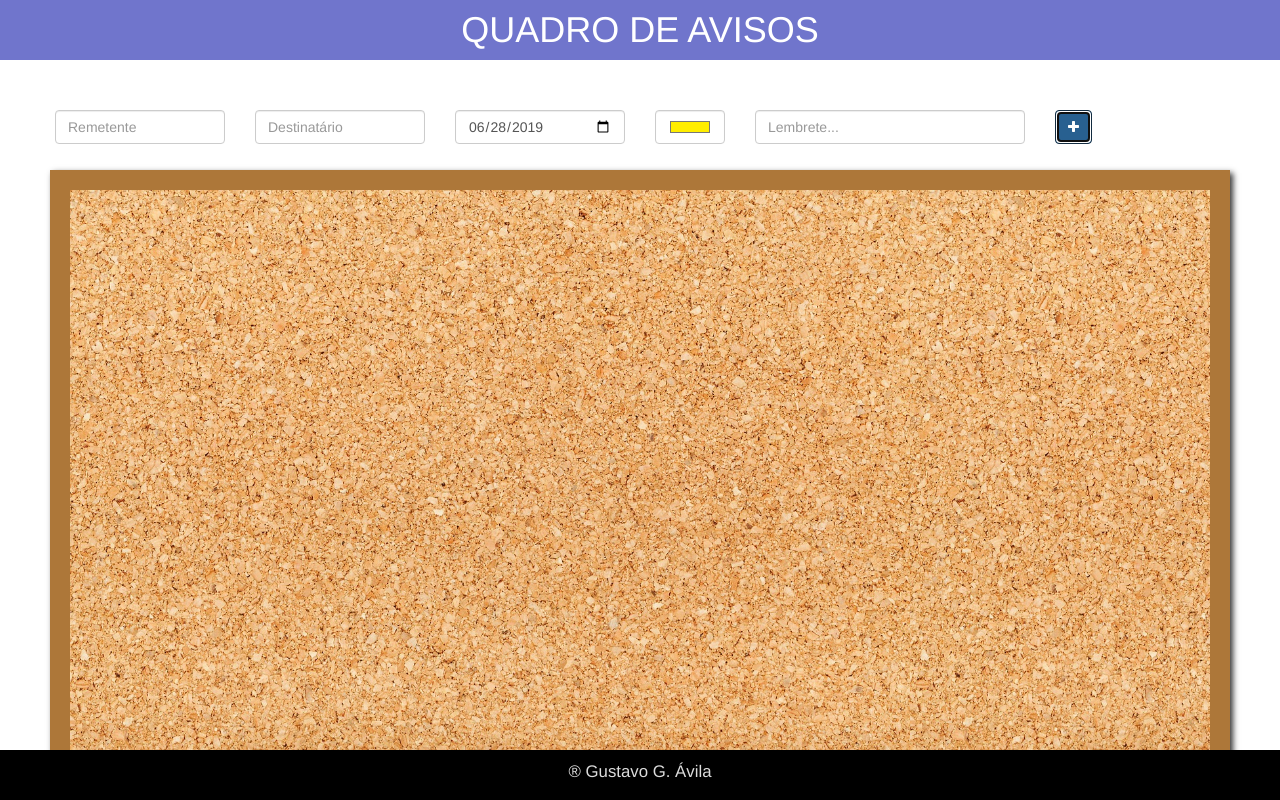
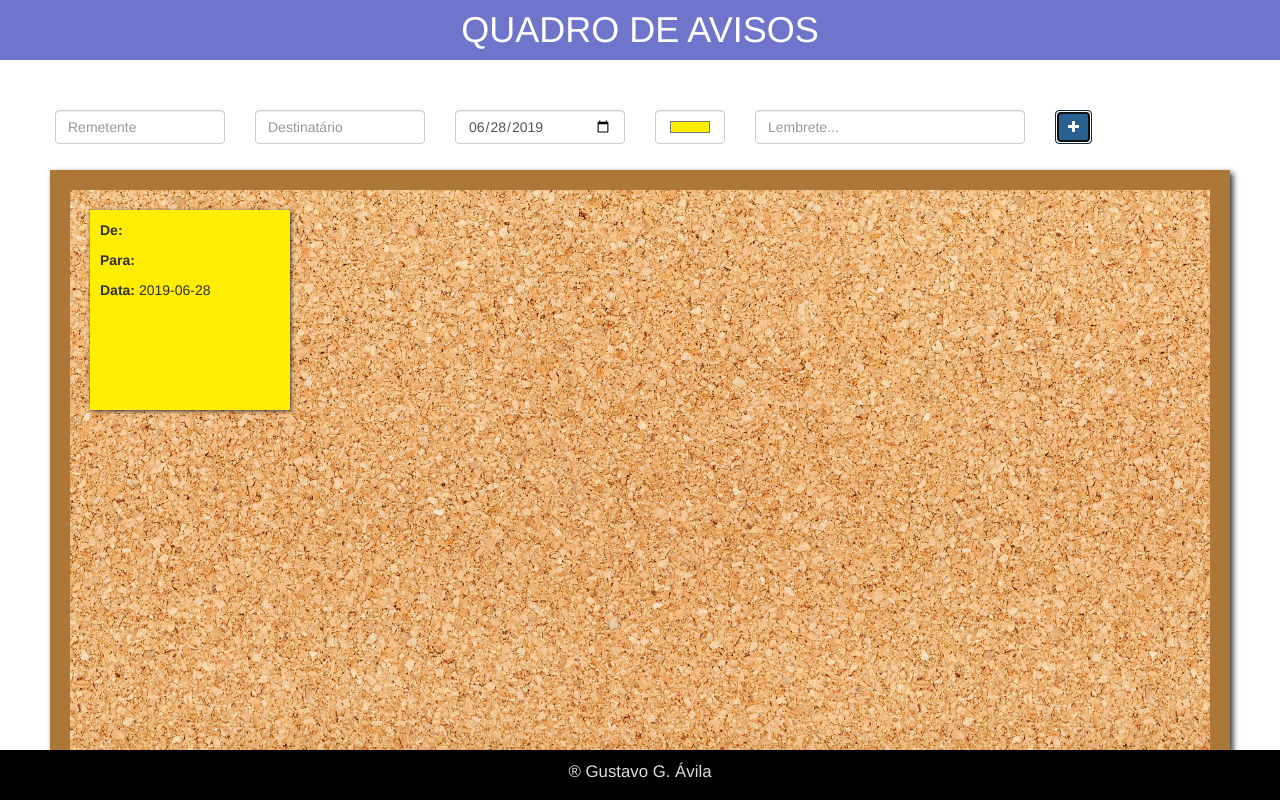
Before and after one commit to gustavogavila/quadro-avisos, a React (Create React App) app: page / in a window 1280 px wide. Both pictures are taken after a click on the button 1073 px from the left and 127 px from the top of the page. Built offline with nearby package versions, Linux system fonts and the light colour scheme.

Commit message:
Add postIts

```diff
--- a/src/components/Board/Board.css
+++ b/src/components/Board/Board.css
@@ -7,3 +7,7 @@
   border: 20px solid #ad7739;
   box-shadow: 3px 3px 6px #333;
 }
+
+.inline {
+  display: inline-block;
+}
--- a/src/components/Board/Board.jsx
+++ b/src/components/Board/Board.jsx
@@ -1,6 +1,23 @@
-import React from "react";
-import "./Board.css";
+import React from 'react';
+import './Board.css';
+import PostIt from '../PostIt/PostIt';
 
-export default props => (
-  <div className="board">{props.children}</div>
-)
+export default props => {
+  const renderPostIts = () => {
+    const list = props.list || [];
+
+    return list.map(p => (
+      <div key={p.id} className='inline'>
+        <PostIt
+          remetente={p.remetente}
+          destinatario={p.destinatario}
+          dataCriacao={p.dataCriacao}
+          lembrete={p.lembrete}
+          cor={p.cor}
+        />
+      </div>
+    ));
+  };
+
+  return <div className='board'>{renderPostIts()}</div>;
+};
--- a/src/components/Main/Main.jsx
+++ b/src/components/Main/Main.jsx
@@ -36,8 +36,7 @@ export default class Main extends Component {
             destinatario: '',
             dataCriacao: moment().format('YYYY-MM-DD'),
             cor: '#ffee00',
-            lembrete: '',
-            list: []
+            lembrete: ''
         })
     }
 
@@ -49,12 +48,13 @@ export default class Main extends Component {
         while( i-- ) {
             values.push(JSON.parse(localStorage.getItem(keys[i])));
         }
-        console.log(values);
+        this.setState({...this.state, list: values});
     }
 
     handleAdd() {
         const postIt = JSON.stringify(this.state);
         localStorage.setItem(`postIt${this.state.id}`, postIt);
+        this.getAllPostIts();
         this.resetState();
     }
 
@@ -93,7 +93,6 @@ export default class Main extends Component {
                 lembrete: e.target.value
             })
         }
-        console.log(this.state);
     }
 
     render() {
@@ -107,7 +106,7 @@ export default class Main extends Component {
                     lembrete={this.state.lembrete}
                     handleAdd={this.handleAdd}
                     handleChange={this.handleChange} />
-                <Board />
+                <Board list={this.state.list}/>
             </div>
         );
     }
--- a/src/components/PostIt/PostIt.css
+++ b/src/components/PostIt/PostIt.css
@@ -2,7 +2,6 @@
   background-color: #ffee00;
   width: 200px;
   height: 200px;
-  border: 1px solid #998f00;
   text-align: left;
   padding: 10px;
   margin: 10px;
--- a/src/components/PostIt/PostIt.jsx
+++ b/src/components/PostIt/PostIt.jsx
@@ -1,36 +1,18 @@
-import React, { Component } from "react";
+import React from "react";
 import "./PostIt.css";
-import { FontAwesomeIcon } from "@fortawesome/react-fontawesome";
-import { faCheck } from "@fortawesome/free-solid-svg-icons";
 
-export default class PostIt extends Component {
-  constructor(props) {
-    super(props);
-    this.props = props;
-    this.state = {
-      remetente: "",
-      destinatario: "",
-      dataCriacao: "",
-      lido: false
-    };
-  }
+export default props => {
 
-  render() {
-    return (
-      <div className={this.state.lido ? "borda lido" : "borda"}>
-        <p>{this.state.remetente}</p>
-        <p>{this.state.destinatario}</p>
-        <p>{this.state.dataCriacao}</p>
-        <p>{this.state.lido}</p>
-        <button
-          className="btn"
-          onClick={() => {
-            this.setState(prevState => ({ lido: !prevState.lido }));
-          }}
-        >
-          <FontAwesomeIcon icon={faCheck} />
-        </button>
-      </div>
-    );
-  }
+  return (
+    <div style={{backgroundColor: props.cor}} className="borda">
+      <p><strong>De:</strong> {props.remetente}</p>
+      <p><strong>Para:</strong> {props.destinatario}</p>
+      <p><strong>Data:</strong> {props.dataCriacao}</p>
+      <p>{props.lido}</p>
+      <p><em>{props.lembrete}</em></p>
+      {/* <button className="btn">
+        <i className='fa fa-check' />
+      </button> */}
+    </div>
+  )
 }
```
